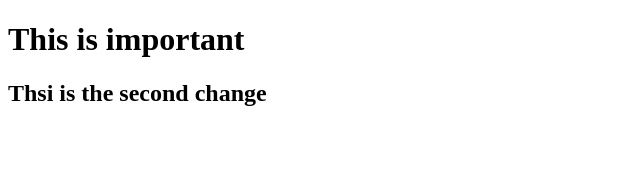
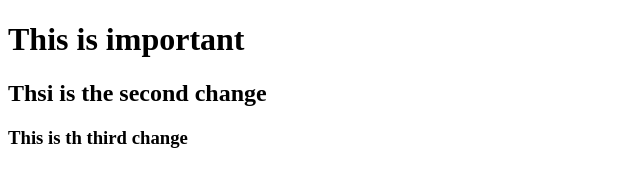
Before and after one commit to Daniel-wilf/newexercise, a plain HTML site: page index.html in a window 1280 px wide. Shown: the whole page, without its empty margins (0-640 px from the left). Drawn offline with Linux system fonts and the light colour scheme.

Commit message:
Third commit

```diff
--- a/index.html
+++ b/index.html
@@ -9,5 +9,6 @@
 <body>
     <h1>This is important</h1>
     <h2>Thsi is the second change</h2>
+    <h3>This is th third change</h3>
 </body>
 </html>
```
